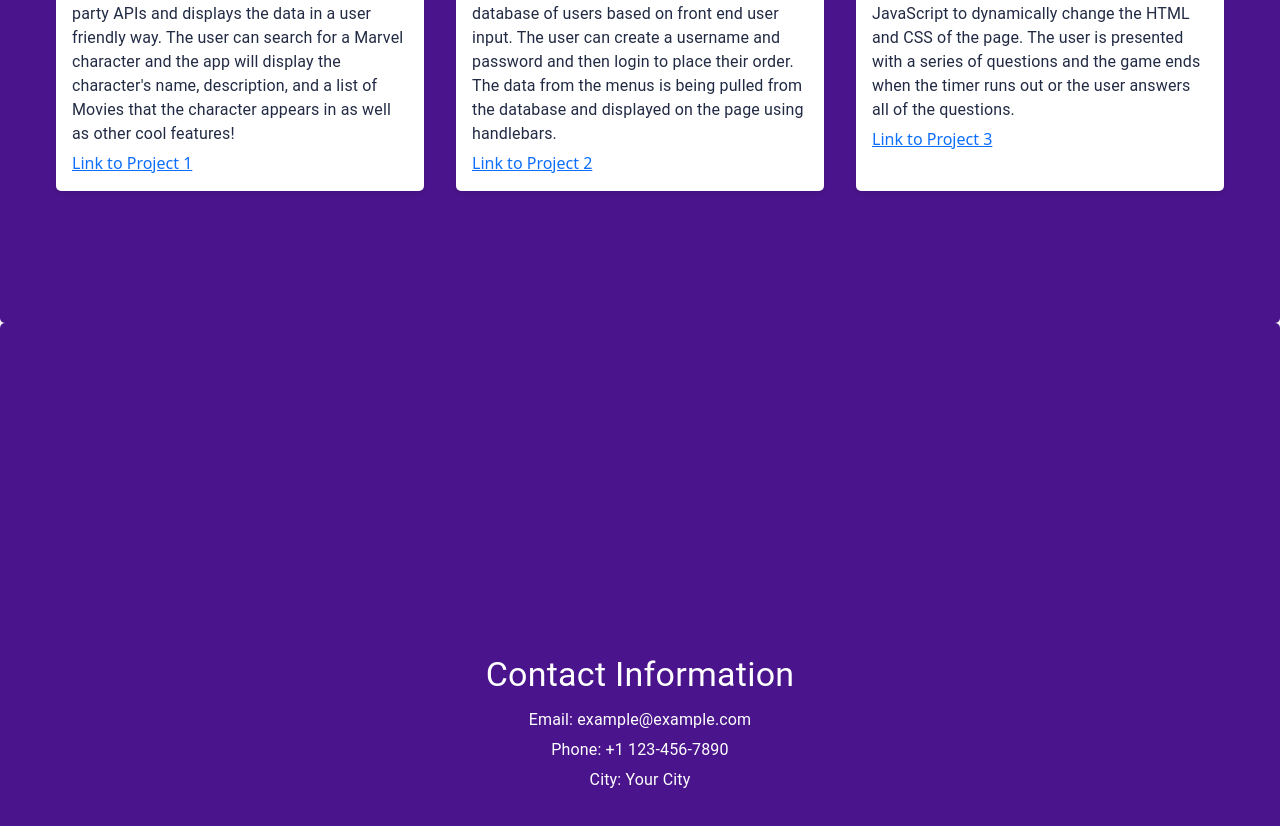
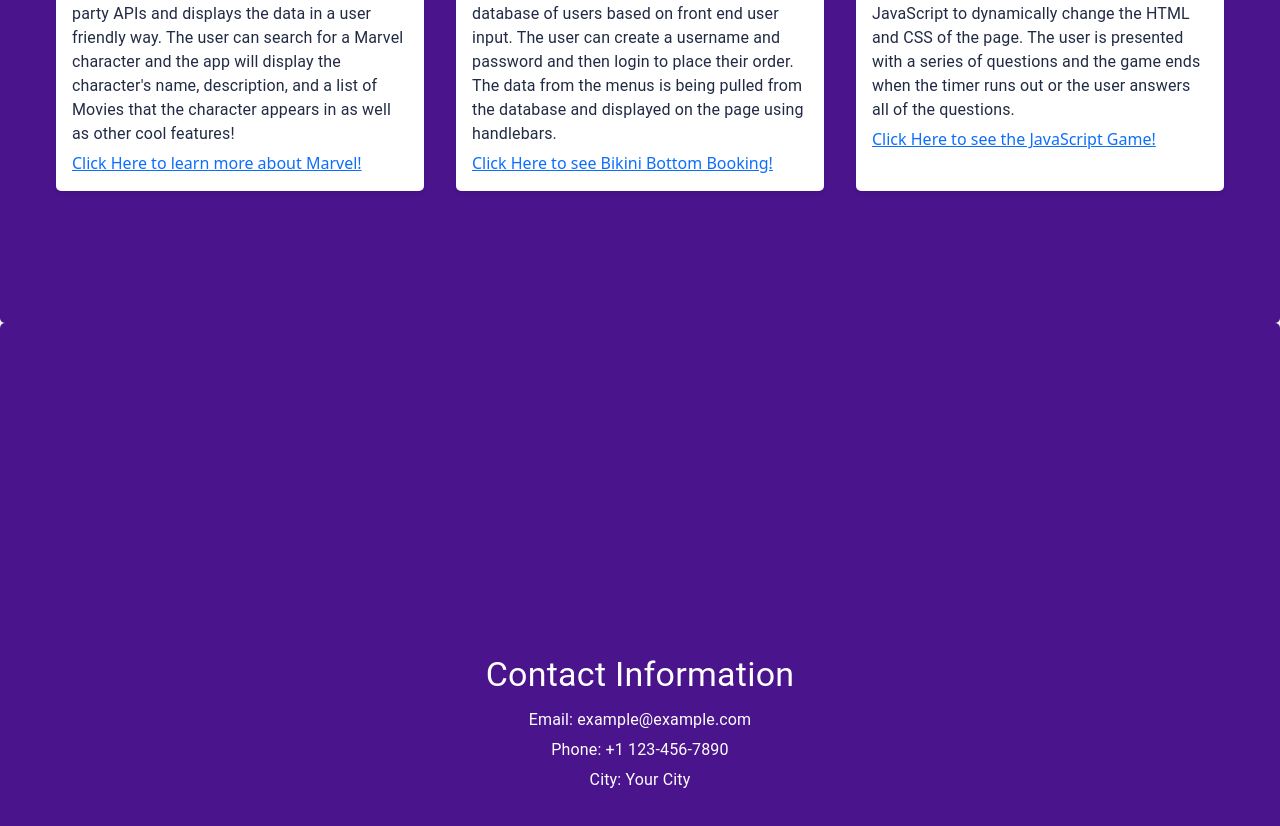
Before and after one commit to rslaughter12/react-portfolio, a React (Create React App) app: page / in a window 1280 px wide. Shown: the part 2141-2967 px from the top of the page. Built offline with nearby package versions, Linux system fonts and the light colour scheme.

Commit message:
added links for projects

```diff
--- a/src/components/Projects.js
+++ b/src/components/Projects.js
@@ -48,7 +48,7 @@ const Projects = () => {
           <Typography variant="body1" gutterBottom>
             This project pulls data from two different third party APIs and displays the data in a user friendly way. The user can search for a Marvel character and the app will display the character's name, description, and a list of Movies that the character appears in as well as other cool features!
           </Typography>
-          <a href="link-to-project1">Link to Project 1</a>
+          <a href="https://rslaughter12.github.io/The-Avengers/">Click Here to learn more about Marvel!</a>
         </div>
         <div className={classes.card}>
           <img className={classes.image} src="project2.jpg" alt="Project 2" />
@@ -58,7 +58,7 @@ const Projects = () => {
           <Typography variant="body1" gutterBottom>
             This project uses Sequelize to create a database of users based on front end user input. The user can create a username and password and then login to place their order. The data from the menus is being pulled from the database and displayed on the page using handlebars.
           </Typography>
-          <a href="link-to-project2">Link to Project 2</a>
+          <a href="https://bbbooking.herokuapp.com/">Click Here to see Bikini Bottom Booking!</a>
         </div>
         <div className={classes.card}>
           <img className={classes.image} src="project3.jpg" alt="Project 3" />
@@ -68,7 +68,7 @@ const Projects = () => {
           <Typography variant="body1" gutterBottom>
             This project is a timed quiz game that uses JavaScript to dynamically change the HTML and CSS of the page. The user is presented with a series of questions and the game ends when the timer runs out or the user answers all of the questions.
           </Typography>
-          <a href="link-to-project3">Link to Project 3</a>
+          <a href="https://rslaughter12.github.io/js-quiz-game/">Click Here to see the JavaScript Game!</a>
         </div>
       </div>
     </div>
```
